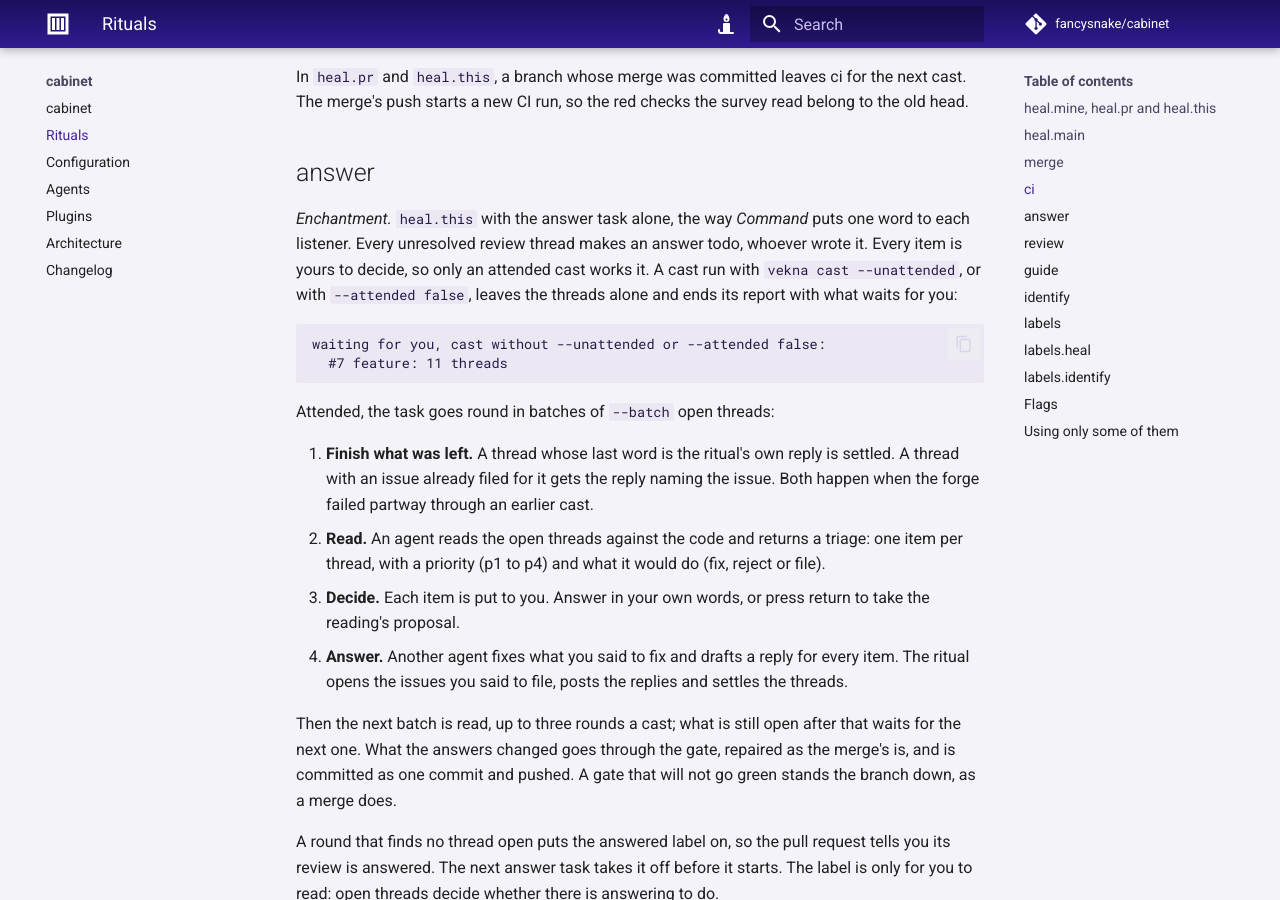
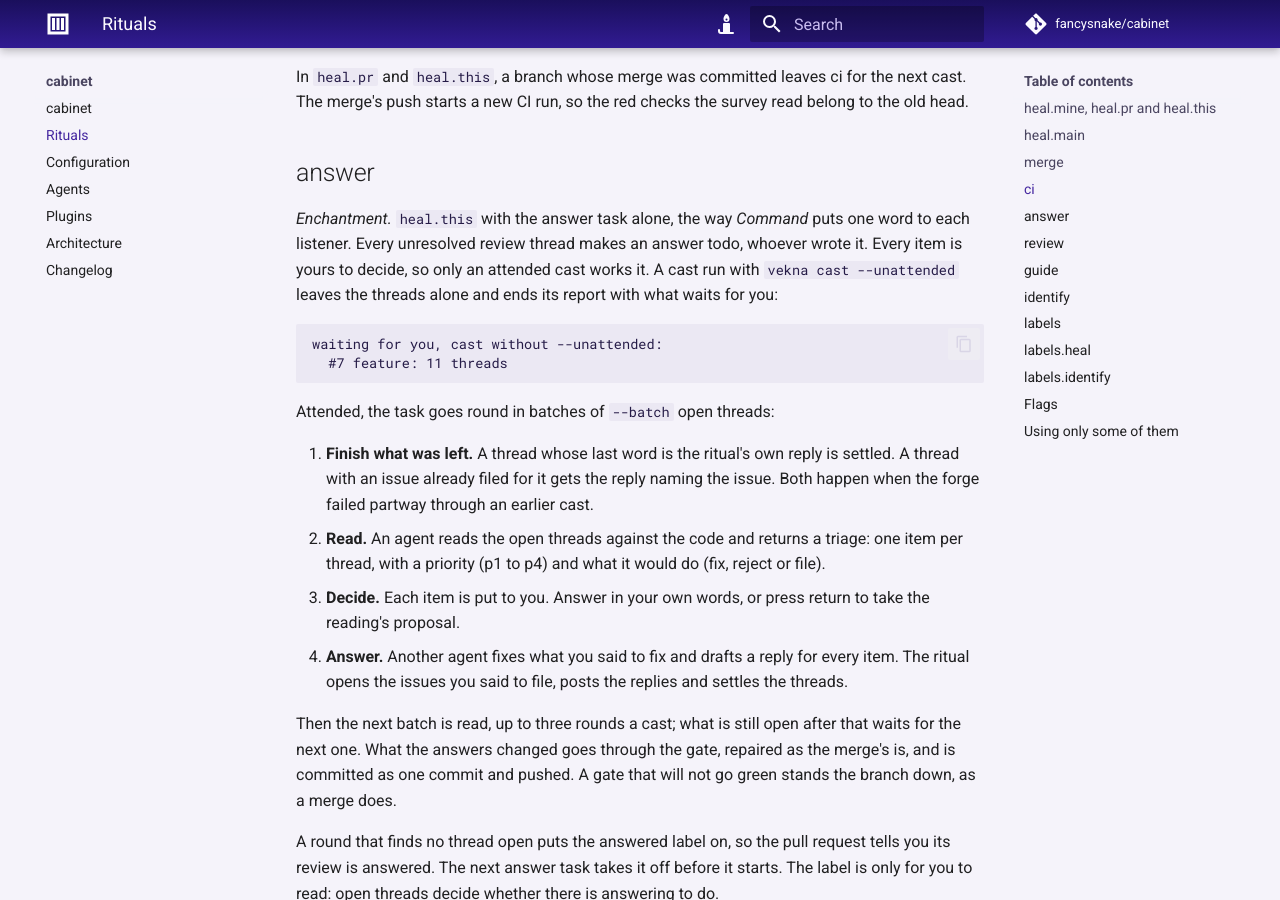
Before and after one commit to fancysnake/cabinet, an MkDocs documentation site: the page built from docs/rituals.md, in a window 1280 px wide and 900 px high, scrolled down 3825 px. Built offline with MkDocs 1.6.1 and Material for MkDocs 9.7.7, drawn with Linux system fonts in a browser that asks for light colours; comment, search, counter and statistics services are not loaded; some of the changed text lies outside the part shown.

Commit message:
feat!: vekna's --unattended is the one attendance switch
`Heal.attended` only repeated vekna's mode: a cast is attended by default,
and `mustered` already let `--unattended` win. The field is gone, so
`mustered` reads `attended()` alone and vekna refuses `--attended` as a flag
the ritual does not take.

`Run.attended` stays: the steps and the agent still learn from it whether
anybody is there. The waiting line of the report names `--unattended` only.

vekna refuses to cast a ritual while `.vekna.toml` sets `attended` under
`[defaults."cabinet:<ritual>"]`; the changelog says to remove the key.

Closes #109.

Co-Authored-By: Claude <noreply@anthropic.com>

````diff
--- a/README.md
+++ b/README.md
@@ -79,15 +79,15 @@ casting one twice is as safe as once.
 
 <!-- --8<-- [start:cast] -->
 ```bash
-vekna cast heal.mine [--plan-only true] [--bound N] [--attended false] [--batch N]
-vekna cast heal.pr --number N [--plan-only true] [--bound N] [--attended false] [--batch N]
-vekna cast heal.this [--plan-only true] [--bound N] [--attended false] [--batch N]
-vekna cast heal.main [--plan-only true] [--bound N] [--attended false]
-vekna cast merge [--plan-only true] [--bound N] [--attended false]
-vekna cast ci [--plan-only true] [--bound N] [--attended false]
+vekna cast heal.mine [--plan-only true] [--bound N] [--batch N]
+vekna cast heal.pr --number N [--plan-only true] [--bound N] [--batch N]
+vekna cast heal.this [--plan-only true] [--bound N] [--batch N]
+vekna cast heal.main [--plan-only true] [--bound N]
+vekna cast merge [--plan-only true] [--bound N]
+vekna cast ci [--plan-only true] [--bound N]
 vekna cast answer [--plan-only true] [--bound N] [--batch N]
-vekna cast review [--plan-only true] [--attended false]
-vekna cast guide [--plan-only true] [--attended false]
+vekna cast review [--plan-only true]
+vekna cast guide [--plan-only true]
 vekna cast identify [--batch N]
 vekna cast labels
 vekna cast labels.heal
@@ -96,11 +96,10 @@ vekna cast labels.identify
 <!-- --8<-- [end:cast] -->
 
 `--bound` is how many times one step may be retried on one branch, 1 to 5,
-default 3. A cast is attended unless you cast it with `vekna cast --unattended`
-or pass `--attended false`. An attended cast asks you about review threads
+default 3. A cast is attended unless you cast it with `vekna cast --unattended`.
+An attended cast asks you about review threads
 and runs its agents in Claude's `auto` permission mode; repairs never wait for
-you. `[defaults."cabinet:heal.mine"]` with `attended = false` in `.vekna.toml`
-turns one ritual down for a repository. `--batch` is how many issues go on one
+you. `--batch` is how many issues go on one
 page, or how many open threads one round of answers takes, default 7.
 
 ## Install
--- a/docs/agents.md
+++ b/docs/agents.md
@@ -19,9 +19,7 @@ agent reaches and the commands it runs. Run every cast, attended or not, inside
 
 ## Permission modes
 
-A cast is attended unless it runs under `vekna cast --unattended`, with
-`--attended false`, or under `[defaults."cabinet:<ritual>"] attended = false`
-in `.vekna.toml`. Attended, the mode is `auto`, with somebody there to be
+A cast is attended unless it runs under `vekna cast --unattended`. Attended, the mode is `auto`, with somebody there to be
 asked. Unattended, every agent call runs under Claude's `dontAsk` permission
 mode, so a cast at 3am never hangs on a prompt. A cron job must pass
 `--unattended`, or its agents run in `auto` with nobody to answer.
--- a/docs/rituals.md
+++ b/docs/rituals.md
@@ -169,12 +169,11 @@ survey read belong to the old head.
 *Enchantment.* `heal.this` with the answer task alone, the way *Command* puts
 one word to each listener. Every unresolved review thread makes an answer
 todo, whoever wrote it. Every item is yours to decide, so only an attended
-cast works it. A cast run with `vekna cast --unattended`, or with
-`--attended false`, leaves the threads alone and ends its report with what
-waits for you:
+cast works it. A cast run with `vekna cast --unattended` leaves the threads
+alone and ends its report with what waits for you:
 
 ```text
-waiting for you, cast without --unattended or --attended false:
+waiting for you, cast without --unattended:
   #7 feature: 11 threads
 ```
 
@@ -294,7 +293,6 @@ not. The names are fixed, because the `issues` skill names them too.
 | flag         | rituals             | what it does                                           |
 | ------------ | ------------------- | ------------------------------------------------------ |
 | `--bound N`  | `heal.*`, `merge`, `ci`, `answer` | how many times one step may be retried on one branch, 1 to 5, default 3 |
-| `--attended false` | `heal.*`, `merge`, `ci`, `answer`, `review`, `guide` | nobody is at the terminal: leave the review threads and run agents in Claude's `dontAsk` permission mode rather than `auto` (see [Agents](agents.md)). A cast is attended by default; `vekna cast --unattended` turns it down too, and `--attended true` cannot turn that back up |
 | `--number N` | `heal.pr` | the pull request to heal |
 | `--plan-only true` | `heal.*`, `merge`, `ci`, `answer`, `review`, `guide` | survey and print each pull request's todos; change nothing |
 | `--batch N`  | `identify`, `heal.*`, `answer` | how many issues go on one page, or open threads in one round of answers, default 7 |
@@ -305,7 +303,6 @@ line still wins:
 
 ```toml
 [defaults."cabinet:heal.mine"]
-attended = false
 bound = 2
 ```
 
````
Also changed, not shown: CHANGELOG.md (+8 -0 lines), 14 other files.
